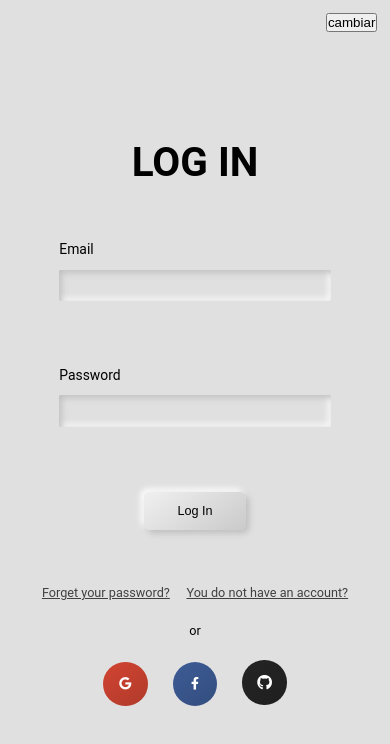
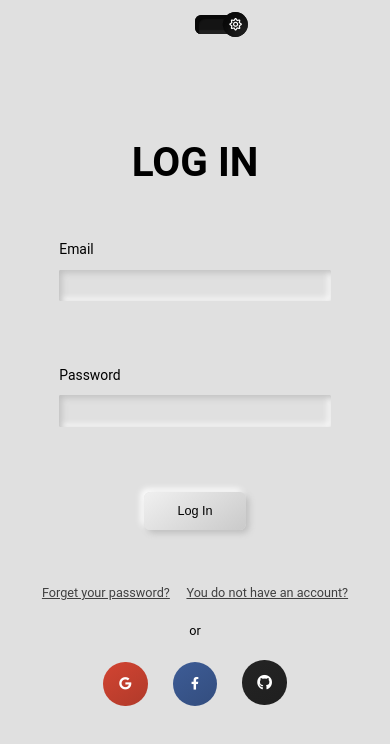
Before and after one commit to alejandrosandi22/manager, a React (Create React App) app: page /login in a window 390 px wide. Shown: the top 744 px of the page. Built offline with nearby package versions, Linux system fonts and the light colour scheme; no server answers.

Commit message:
change theme

```diff
--- a/src/App.js
+++ b/src/App.js
@@ -1,11 +1,10 @@
-import React, { createContext, useState } from 'react';
+import React from 'react';
 import Router from './routes/routes';
 import { UserProvider } from './services/auth';
-import { useLocalStorage } from './services/localStorage'
 import ThemeButton from './shared/components/ThemeButton/ThemeButton';
+import { useLocalStorage } from './services/localStorage';
 
 export default function App() {
-
   const [ theme, setTheme ] = useLocalStorage('theme', false);
 
   const changeTheme = () => {
@@ -15,10 +14,10 @@ export default function App() {
 
   return(
     <UserProvider>
-        <div className={`App ${!theme ? 'light-mode' : 'dark-mode'}`}>
-          <Router/>
-          <ThemeButton changeTheme={changeTheme}/>
-        </div>
+      <div className={`App ${!theme ? 'light-mode' : 'dark-mode'}`}>
+        <Router/>
+        <ThemeButton changeTheme={changeTheme} theme={theme} />
+      </div>
     </UserProvider>
   );
 }
--- a/src/components/Projects/ProjectsForm/ProjectsForm.jsx
+++ b/src/components/Projects/ProjectsForm/ProjectsForm.jsx
@@ -1,5 +1,5 @@
 import React, { useEffect, useRef, useState } from 'react';
-import { collection, doc, getDoc, getFirestore, setDoc, updateDoc } from "firebase/firestore";
+import { collection, doc, getDoc, getFirestore, setDoc } from "firebase/firestore";
 import './ProjectsForm.scss';
 import { useUser } from '../../../services/auth';
 
@@ -19,7 +19,7 @@ export default function ProjectsForm(props) {
   let [ description, setDescription ] = useState();
   let [ link, setLink ] = useState();
   let [ details, setDetails ]= useState();
-  let [ currentProjectData, setCurrentProjectData ] = useState();
+  const [ currentProjectData, setCurrentProjectData ] = useState();
 
   useEffect(() => {
     console.log(props.isEdit)
@@ -27,7 +27,7 @@ export default function ProjectsForm(props) {
       if (props.isEdit) {
         const docRef = doc(db, 'projects', props.projectToEdit);
         const docSnap = await getDoc(docRef);
-        setCurrentProjectData(currentProjectData = docSnap.data())
+        setCurrentProjectData(docSnap.data())
         if (docSnap.exists()) return res(docSnap.data());
       }
     }).then((data) => {
@@ -36,6 +36,7 @@ export default function ProjectsForm(props) {
       inputLink.current.value = data.link;
       inputDetails.current.value = data.details;
     })
+    // eslint-disable-next-line
   }, [props.showAndHide])
 
   const handleSubmit = async (e) => {
--- a/src/services/auth.js
+++ b/src/services/auth.js
@@ -30,7 +30,7 @@ export function UserProvider(props) {
       user,
       loadingUser
     })
-  }, [user])
+  }, [user, loadingUser])
 
   console.log(user)
   return <UserContext.Provider value={value} {...props} />
--- a/src/shared/components/Nav/Nav.jsx
+++ b/src/shared/components/Nav/Nav.jsx
@@ -4,7 +4,6 @@ import { Link, useNavigate } from 'react-router-dom';
 import { getAuth, signOut } from 'firebase/auth';
 import avatarDefault from '../../../assets/avatardefault.png';
 import { useUser } from '../../../services/auth';
-import ThemeButton from '../ThemeButton/ThemeButton';
 
 export default function Nav(){
 
@@ -60,7 +59,6 @@ export default function Nav(){
           </li>
         </ul>
       </nav>
-      <ThemeButton/>
       <div className='bars-wrapper'>
         <i onClick={navToggleChange} className={`bars fas ${navToggle ? 'fa-bars' : 'fa-times'}`}></i>
       </div>
--- a/src/shared/components/ThemeButton/ThemeButton.jsx
+++ b/src/shared/components/ThemeButton/ThemeButton.jsx
@@ -1,10 +1,11 @@
 import React from "react";
 import './ThemeButton.scss';
 
-export default function ThemeButton({ changeTheme }) {
+export default function ThemeButton({ changeTheme, theme }) {
+
   return(
     <div className="theme-container">
-      <button onClick={changeTheme}>cambiar</button>
+      <input onChange={changeTheme} className={`fas fa-sun checkbox ${theme ? 'light-mode' : 'dark-mode'}`} type="checkbox" name="theme" id="theme" />
     </div>
   );
 }
--- a/src/shared/components/ThemeButton/ThemeButton.scss
+++ b/src/shared/components/ThemeButton/ThemeButton.scss
@@ -1,6 +1,58 @@
+@use '../../sass/responsive';
+
 .theme-container{
   z-index: 400;
   position: fixed;
-  top: 1rem;
-  right: 1rem;
+  top: 1.3rem;
+  right: 2.5rem;
+  display: flex;
+  .checkbox{
+    all: unset;
+    border-radius: .5rem;
+    display: flex;
+    align-items: center;
+    width: 4rem;
+    height: 1.5rem;
+    &::before{
+      content: '\f185';
+      font-family: "Font Awesome 5 Free";
+      width: 2rem;
+      height: 2rem;
+      border-radius: 50%;
+      font-size: 1rem;
+      display: flex;
+      align-items: center;
+      justify-content: center;
+      transition: .5s;
+    }
+  }
+  .light-mode{
+    background: #e0e0e0;
+    box-shadow: inset 4px 4px .1rem #5a5a5a,
+                inset -4px -4px .1rem #ffffff;
+    &::before{
+      content: '\f186';
+      background: #e0e0e0;
+box-shadow: inset 1px 1px 2px #5a5a5a,
+            inset -1px -1px 2px #ffffff;
+      transform: translateX(-10%);
+      transition: .5s;
+    }
+  }
+  .dark-mode{
+    background: #141414;
+    box-shadow: inset 4px 4px 1px #080808,
+                inset -4px -4px 1px #202020;
+    &::before{
+      content: '\f185';
+      color: #fff;
+      background: #141414;
+      box-shadow: inset 5px 5px 10px #080808,
+                  inset -5px -5px 10px #202020;
+      transform: translateX(110%);
+      transition: .5s;
+    }
+  }
 }
+
+@include responsive.theme-button();
--- a/src/shared/sass/_responsive.scss
+++ b/src/shared/sass/_responsive.scss
@@ -191,3 +191,13 @@
     }
   }
 }
+
+@mixin theme-button {
+  @media (max-width: 1024px) {
+    .theme-container{
+      top: 1.2rem;
+      left: 50%;
+      margin: auto 0;
+    }
+  }
+}
```
